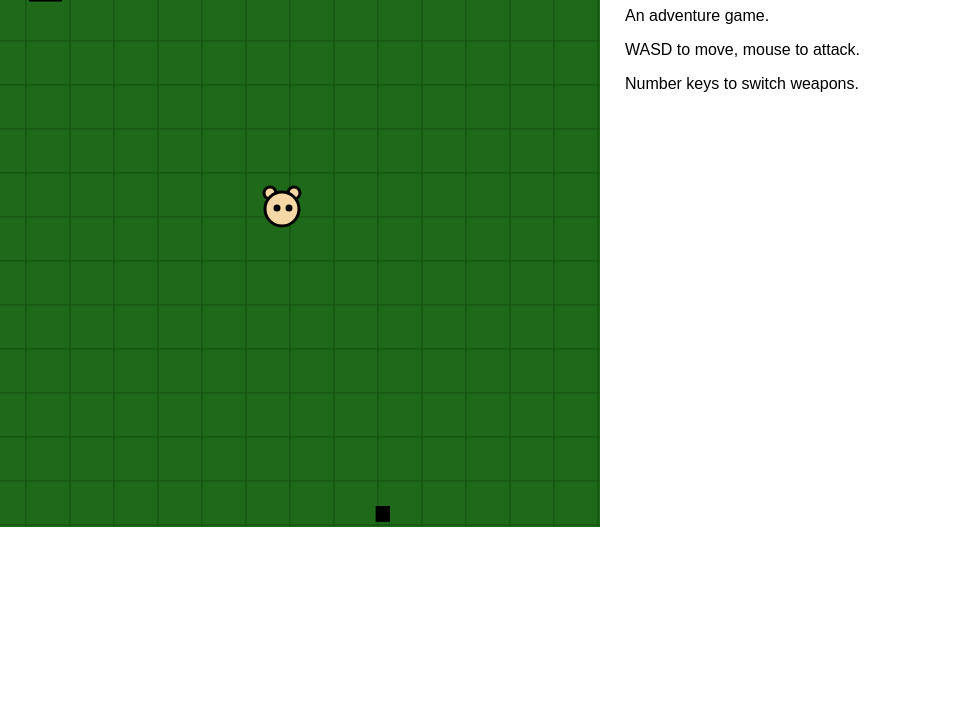
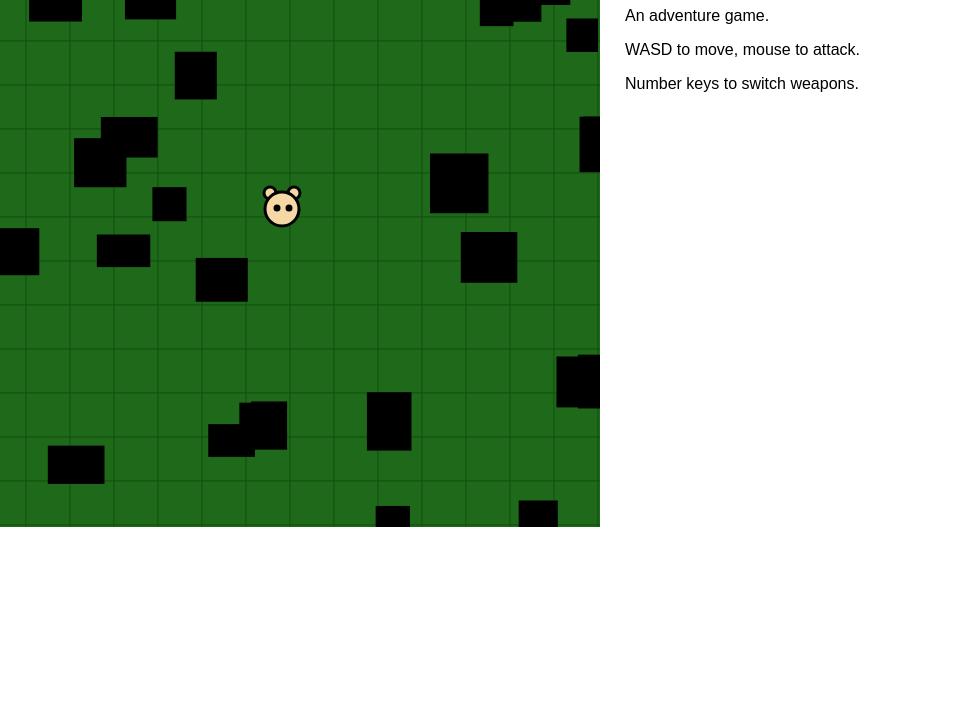
Before and after one commit to eliasmurcray/sorcerers-sonata, a website built with webpack: page public/index.html in a window 1280 px wide. Shown: the part 73-800 px from the top of the page, without its empty margins (0-961 px from the left). Built offline with nearby package versions, Linux system fonts and the light colour scheme; files whose address does not match are found by name.

Commit message:
Improve wall collisions and increase FPS

```diff
--- a/public/index.html
+++ b/public/index.html
@@ -1 +1 @@
-<!doctype html><html lang="en"><head><meta charset="UTF-8"/><meta name="viewport" content="width=device-width,initial-scale=1"/><title>Sorcerer's Sonata</title><script defer="defer" src="./app.6cf75eb45c50091d17fb.js"></script><link href="./app.afb780f628c9312625e6.css" rel="stylesheet"></head><body><div id="game-wrapper"></div><div class="instructions"><h1>Sorcerer's Sonata</h1><p>An adventure game.</p><p>WASD to move, mouse to attack.</p><p>Number keys to switch weapons.</p></div></body></html>
+<!doctype html><html lang="en"><head><meta charset="UTF-8"/><meta name="viewport" content="width=device-width,initial-scale=1"/><title>Sorcerer's Sonata</title><script defer="defer" src="./app.f9b62ed1649b855705be.js"></script><link href="./app.afb780f628c9312625e6.css" rel="stylesheet"></head><body><div id="game-wrapper"></div><div class="instructions"><h1>Sorcerer's Sonata</h1><p>An adventure game.</p><p>WASD to move, mouse to attack.</p><p>Number keys to switch weapons.</p></div></body></html>
--- a/src/Player.ts
+++ b/src/Player.ts
@@ -110,9 +110,6 @@ class Player extends Circle {
       this.xVelocity += this.movementSpeed;
     }
 
-    this.x += this.xVelocity;
-    this.y += this.yVelocity;
-
     // World boundaries
     if (this.x < this.worldXMin + this.radius) {
       this.x = this.worldXMin + this.radius;
@@ -126,6 +123,9 @@ class Player extends Circle {
     }
 
     // Walls
+    this.x += this.xVelocity;
+    walls.forEach((wall) => wall.resolveCircleCollision(this));
+    this.y += this.yVelocity;
     walls.forEach((wall) => wall.resolveCircleCollision(this));
   }
 
--- a/src/app.ts
+++ b/src/app.ts
@@ -22,13 +22,13 @@ canvas.height = 600;
 gameWrapper.appendChild(canvas);
 
 let walls = [];
-for (let i = 0; i < 20; i++) {
+for (let i = 0; i < 100; i++) {
   walls.push(
     new Wall(
       Math.random() * 1200,
       Math.random() * 1200,
-      Math.random() * 30 + 10,
-      Math.random() * 30 + 10
+      Math.random() * 30 + 30,
+      Math.random() * 30 + 30
     )
   );
 }
@@ -162,7 +162,7 @@ let loadAssets = (function () {
 
 scene = loadAssets;
 
-const FPS = 60;
+const FPS = 120;
 const FRAME_TIME = 1000 / FPS;
 let then = window.performance.now();
 
```
Also changed, not shown: 2 other files.
